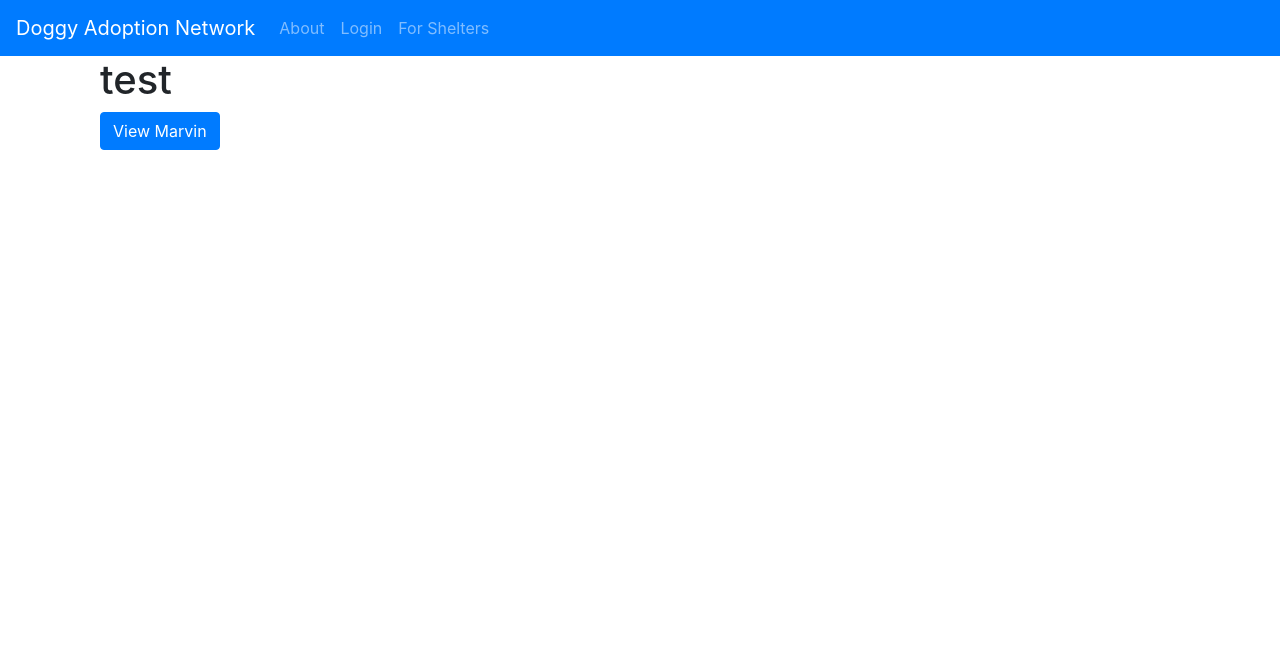
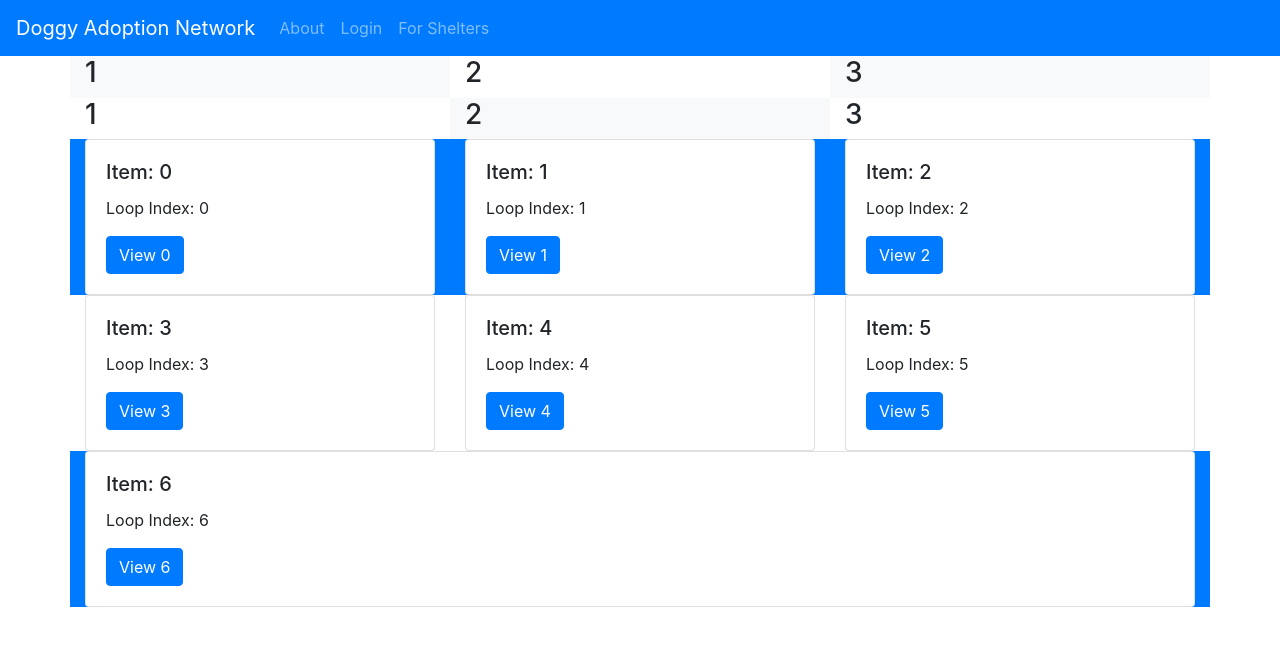
Before and after one commit to Gromulus-Romulus/CIS-422-DAN, a Flask app: page /test in a window 1280 px wide. Shown: the top 646 px of the page. Run offline with Flask 2, Linux system fonts and the light colour scheme; some libraries are stand-ins or nearby versions.

Commit message:
improved card row view for all dog

```diff
--- a/DANv1/website/templates/base.html
+++ b/DANv1/website/templates/base.html
@@ -30,8 +30,6 @@
 
 <nav class="navbar navbar-expand-lg navbar-dark bg-primary">
   <a class="navbar-brand" href="/">Doggy Adoption Network</a>
-  <!-- TODO add brand back in? -->
-  <!-- TODO if we can toggle the navbar buttons, add this navbar to base.html instead -->
   <button class="navbar-toggler"
   type="button"
   data-toggle="collapse"
--- a/DANv1/website/templates/home.html
+++ b/DANv1/website/templates/home.html
@@ -13,7 +13,7 @@
                 <h2>Welcome to Dan! Find your forever pet today!</h2>
                 <p>Lorem ipsum dolor sit amet consectetur adipisicing elit. Facere aut sapiente perferendis provident dolores consequatur inventore pariatur eum fugiat, atque beatae nostrum rem cumque unde magnam ullam doloribus, iusto deserunt.
                 </p>
-                <div class="row justify-content-around">
+                <div class="row justify-content-center">
                     <div class = "col-md">
                         <a href="signup"><button class="btn btn-primary">Start</button></a>
                     </div>
--- a/DANv1/website/templates/test.html
+++ b/DANv1/website/templates/test.html
@@ -2,11 +2,49 @@
 {% block title %}look at all these dogs!{% endblock %}
 
 {% block content %}
-<div class="container">
-    <h1>test</h1>
-    <form action="#" method="post">
-        <input type="hidden" name="value" value="Marvin">
-        <button class="btn btn-primary" type="submit" name="view_profile" value="viewMarvin">View Marvin</button>
-    </form>
+<div class="row justify-content-around">
+    <div class="col-4 bg-light">
+        <h3>1</h3>
+    </div>
+    <div class="col-4">
+        <h3>2</h3>
+    </div>
+    <div class="col-4 bg-light">
+        <h3>3</h3>
+    </div>
 </div>
+<div class="row">
+    <div class="col">
+        <h3>1</h3>
+    </div>
+    <div class="col bg-light">
+        <h3>2</h3>
+    </div>
+    <div class="col">
+        <h3>3</h3>
+    </div>
+</div>
+{% for item in test %}
+{% if loop.index0 % 3 == 0 and loop.index0 % 2 == 0 %}
+<div class="row bg-primary">
+{% elif loop.index0 % 3 == 0 %}
+<div class="row">
+{% endif %}
+
+<div class="col">
+    <div class="card">
+        <div class="card-body">
+            <h5 class="card-title">Item: {{item}}</h5>
+            <p class="card-text">Loop Index: {{loop.index0}}</p>
+                    <form action="#">
+                  <!-- <input type="hidden" name="value"> -->
+                  <button class="btn btn-primary" type="submit" name="view_profile" value="View {{item}}">View {{item}}</button>
+        </div>
+    </div>
+</div>
+{% if (loop.index0+1) % 3 == 0 or loop.last%}
+
+</div>
+{% endif %}
+{% endfor %}
 {% endblock %}
--- a/DANv1/website/views.py
+++ b/DANv1/website/views.py
@@ -46,27 +46,34 @@ def dogs():
 
 def get_all_dog_ids():
     # for now these are just their names I made up
+    # this should pull just the info we want to display in the all dog view including the id
     d = [["Marvin", "big", "../static/exe-dog.jpeg", "1"],
     ["Fido", "little", "../static/exe-dog3.jpeg", "2"],
     ["Binger", "medium", "../static/exe-dog.jpeg", "3"],
     ["Carl", "little", "../static/exe-dog.jpeg", "4"],
-    ["Lindsey", "medium", "../static/exe-dog3.jpeg", "5"]]
+    ["Lindsey", "medium", "../static/exe-dog3.jpeg", "5"],
+    ["Annika", "big", "../static/exe-dog.jpeg", "1"],
+    ["Rose", "little", "../static/main-dog.jpeg", "2"],
+    ["Bella", "medium", "../static/exe-dog.jpeg", "3"],
+    ["Bob", "little", "../static/exe-dog.jpeg", "4"],
+    ["Phife", "medium", "../static/exe-dog3.jpeg", "5"]]
     return d
+
+@views.route("/<dogid>")
+def dog_profile(dogid):
+    # this will call get dog by id and that will return the dog object
+    # dogp = get_dog_by_id(dogid)
+    return render_template("dog-profile.html", dogid = dogid)
 
 # def get_my_dogs(usr_id):
 #     return
 
-@views.route('/test', methods=["POST", "GET"])
+@views.route('/test')
 def test():
-    if request.method == "POST":
-        dogid = request.form["value"]
-        return redirect(url_for("views.dog_profile", dogid = dogid))
-    d = get_all_dog_ids()
+    d = [0,1,2,3,4,5,6]
     return render_template("test.html", test=d)
 
-@views.route("/<dogid>")
-def dog_profile(dogid):
-    return render_template("dog-profile.html", dogid = dogid)
+
 
 # TODO store dogs as objects in a csk map?
 # TODO or have a db call using dogid that returns a dog object or dict or something
```
Also changed, not shown: DANv1/website/templates/all-dogs.html (+13 -12 lines).
